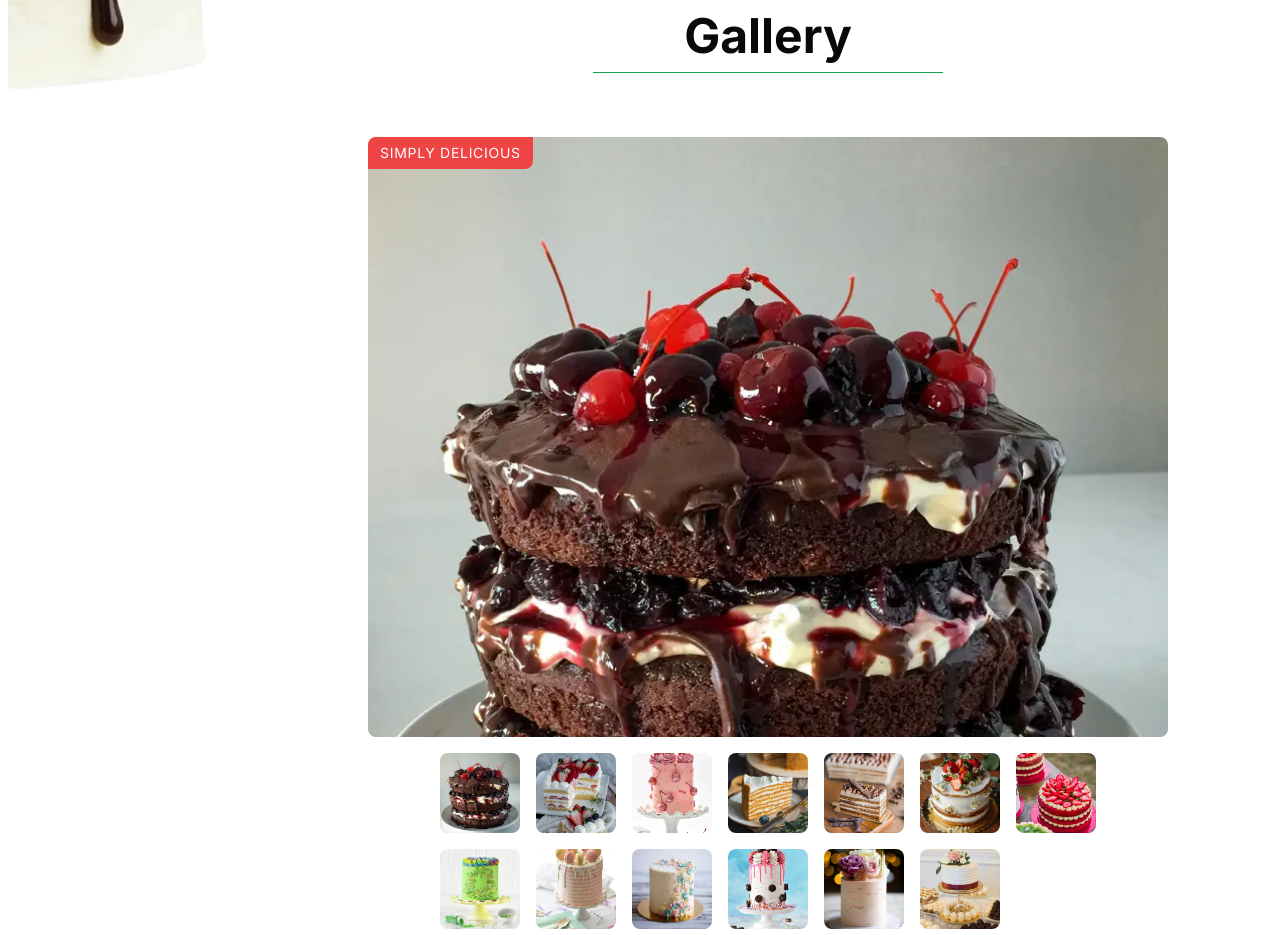
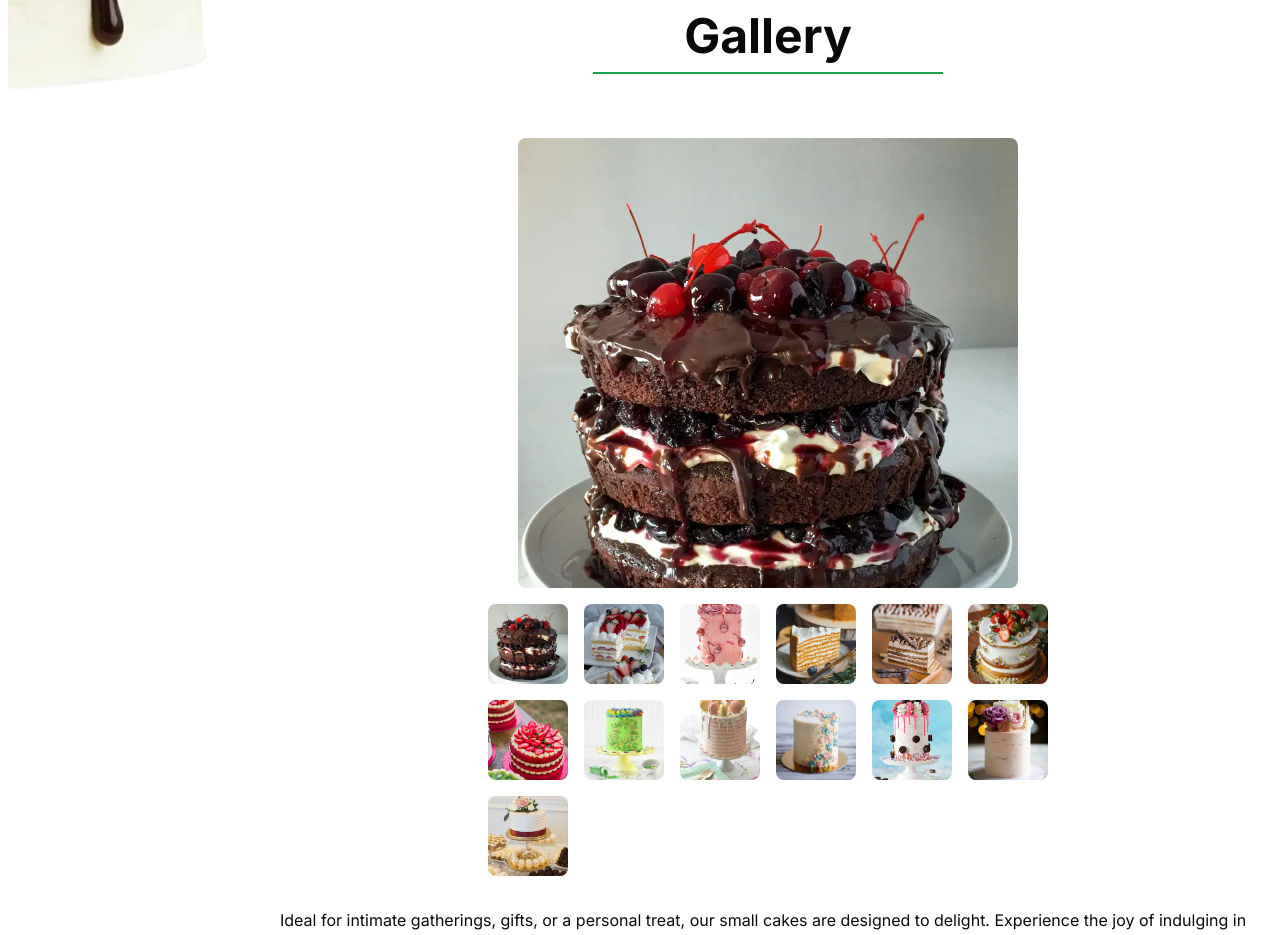
Before and after one commit to lucianRosuAtc/Cake-Alchemy, a Next.js app: page /Cakes/smallCakes in a window 1280 px wide. Shown: the part 1080-2015 px from the top of the page. Built offline with nearby package versions, Linux system fonts and the light colour scheme; a web font is replaced by a local one.

Commit message:
Update image paths and improve accessibility in Gallery component

```diff
--- a/components/Gallery.tsx
+++ b/components/Gallery.tsx
@@ -13,7 +13,7 @@ export default function ImageGallery({ myData }: { myData: { img: string }[] })
 
   return (
     <div className="flex flex-col">
-      <h2 className="mx-auto text-center my-12 md:my-16 border-b border-primary dark:border-orange-300 w-[270px] xl:w-[350px]">Gallery</h2>
+      <h2 className="mx-auto text-center my-12 md:my-16 border-b-2 border-primary dark:border-orange-300 w-[270px] xl:w-[350px]">Gallery</h2>
 
       <div className="relative overflow-hidden rounded-lg bg-gray-100 lg:col-span-3 mb-4 mx-auto">
         {bigImage && <Image
@@ -21,14 +21,14 @@ export default function ImageGallery({ myData }: { myData: { img: string }[] })
           width={500}
           height={500}
           alt="product"
-          className="h-80 sm:h-[450px] md:h-[600px] sm:w-[650px] md:w-[800px] object-cover object-top"
+          className="h-80 sm:h-[450px] sm:w-[500px] object-cover object-top"
           priority={true}
         />}
-        <span className="absolute left-0 top-0 rounded-br-lg bg-red-500 px-3 py-1.5 text-sm uppercase tracking-wider text-white">Simply Delicious</span>
+        {/* <span className="absolute left-0 top-0 rounded-br-lg bg-red-500 px-3 py-1.5 text-sm uppercase tracking-wider text-white">Simply Delicious</span> */}
       </div>
 
       <div className="grid">
-        <div className="order-last grid grid-cols-4 sm:grid-cols-6 lg:grid-cols-7 gap-4 mx-auto max-w-5xl">
+        <div className="order-last grid grid-cols-4 sm:grid-cols-6 gap-4 mx-auto max-w-4xl">
         {myData && Array.isArray(myData) && myData.map((item) => (
             <div className="overflow-hidden rounded-lg bg-gray-100 justify-center" key={item.img}>
               <Image
```
